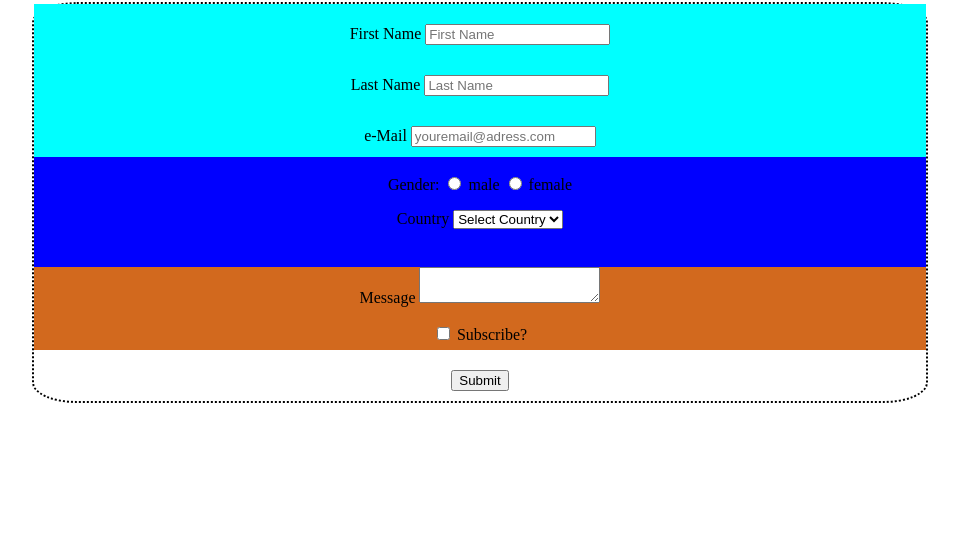
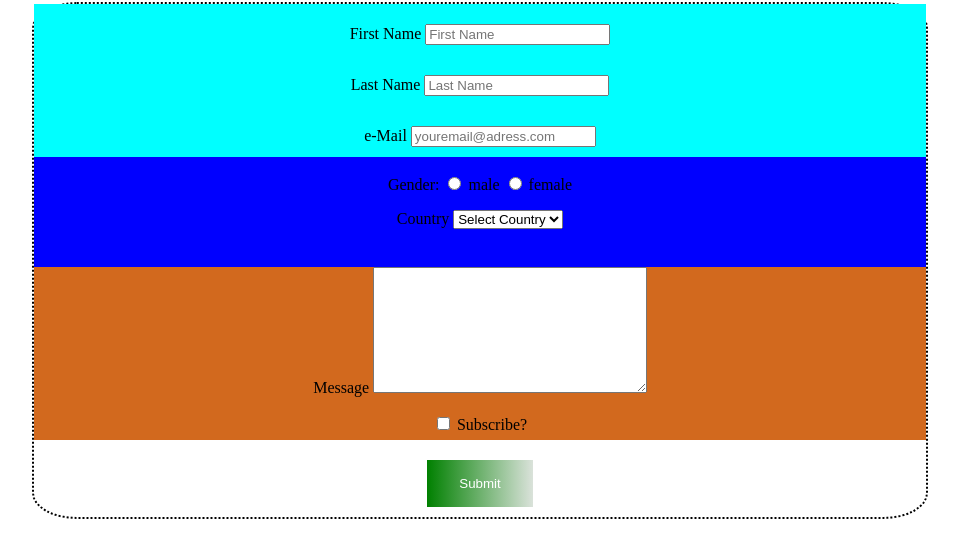
Before and after one commit to jendroo/portfolio, a plain HTML site: page form.html in a window 1280 px wide. Shown: the part 78-636 px from the top of the page, without its empty margins (160-1119 px from the left). Drawn offline with Linux system fonts and the light colour scheme.

Commit message:
advanced css

```diff
--- a/form.html
+++ b/form.html
@@ -20,7 +20,27 @@
         input[type="text"],
         input[type="email"]{
             margin-top: 20px;
+            transition: background-color 2s;
         }
+
+        textarea{
+            width: 30%;
+            animation-name: text-area;
+            animation-duration: 3s;
+            transition: background-color 2s;
+
+        }
+
+        @keyframes text-area {
+            from {
+                width: 5%;
+            }
+            to {
+                width: 30%;
+            }
+
+        }
+
         input {
             margin-top: 20px;
             margin-bottom: 10px;
@@ -43,6 +63,41 @@
         #text_message {
             background-color: chocolate;
         }
+
+        input[type='text']:hover,
+        input[type='email']:hover,
+        textarea:hover {
+            background-color: rgb(250, 139, 4);
+        }
+
+        input[type='text']:focus,
+        input[type='email']:focus,
+        textarea:focus {
+            background-color: rgb(201, 10, 73);
+        }
+
+        input[type='submit']:active {
+            font-size: xx-small;
+
+        }
+
+        input[type='submit'] {
+            border: none;
+            color: white;
+            padding: 16px 32px;
+            background-image: linear-gradient(to right, green, rgb(218, 226, 218));
+            cursor: pointer;
+            transition: font-size 1s, padding 1s;
+        }
+
+        input[type='submit']:hover {
+            padding: 24px 48px;
+            font-size: large;
+        }
+
+
+
+
     </style>
 </head>
 <body>
@@ -116,6 +171,7 @@
             <textarea
             name="message"
             id="message"
+            rows="8"
             ></textarea><br/>
 
 
```
Also changed, not shown: 1 other file.
